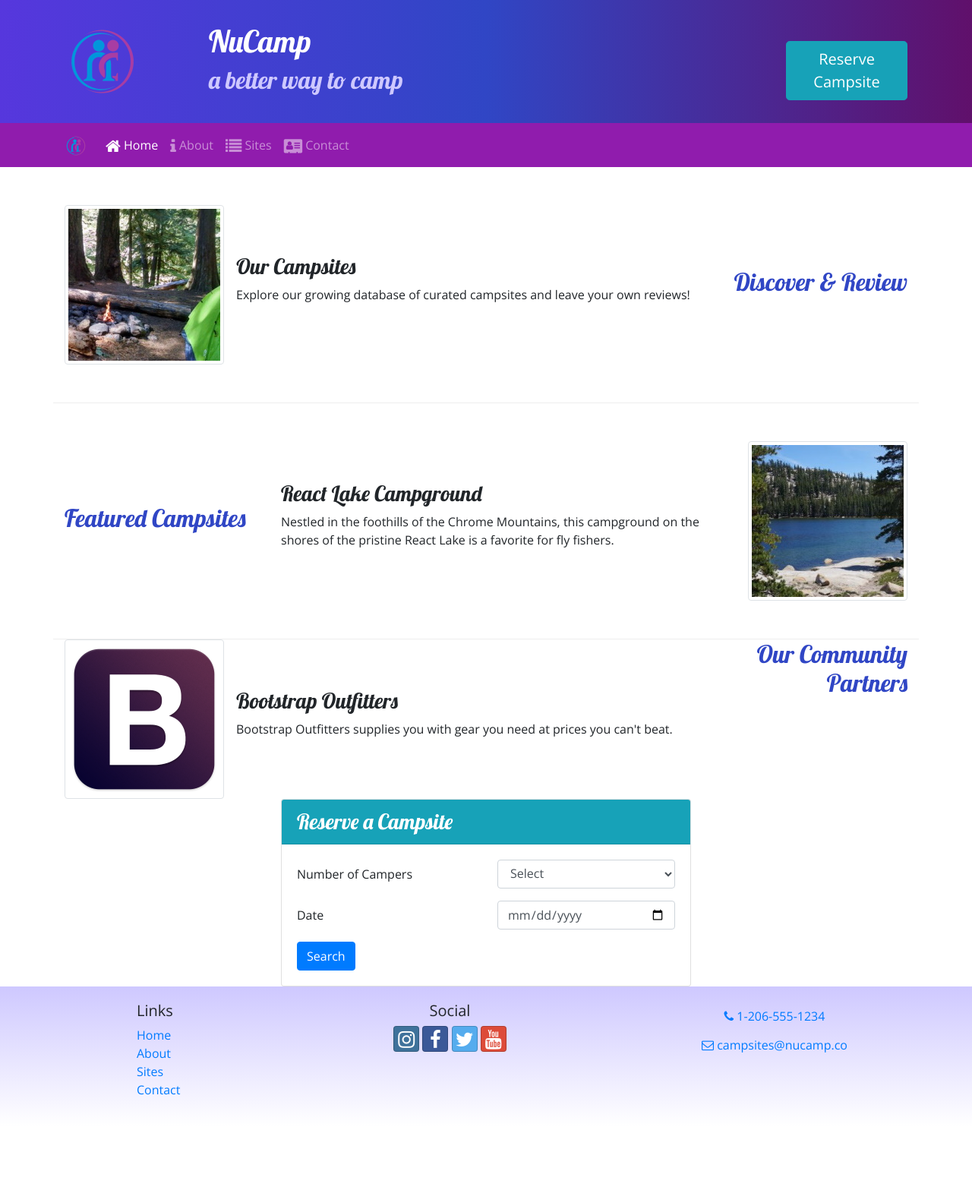
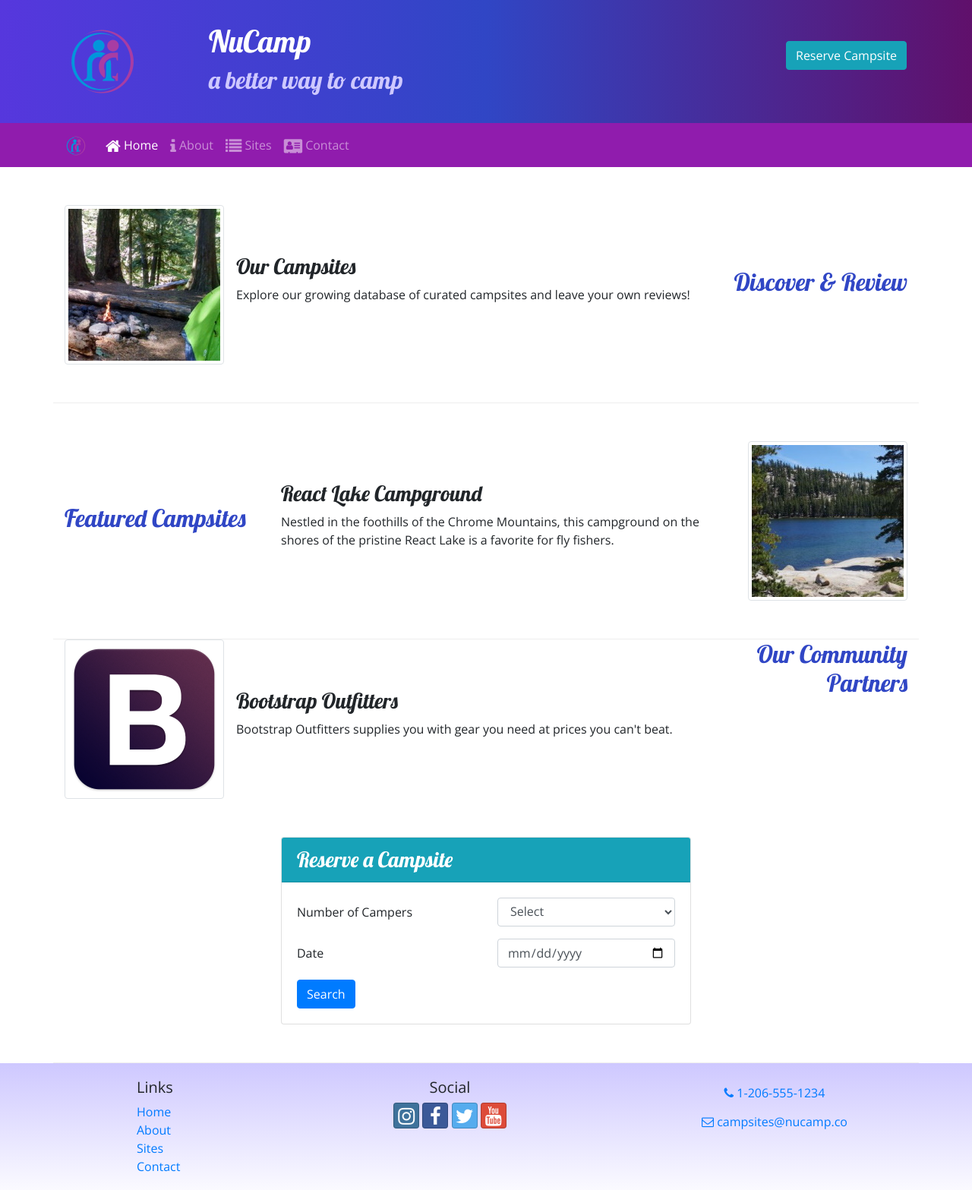
Before and after one commit to anaverse/nucampsite, a website: page Index.html in a window 1280 px wide. Shown: the whole page at 76% size. Before the commit the page ends 1483 px from the top, so only its background shows below. Drawn offline with nearby package versions, Linux system fonts and the light colour scheme.

Commit message:
class review

```diff
--- a/Index.html
+++ b/Index.html
@@ -31,7 +31,7 @@
                     <h2>a better way to camp</h2>
                 </div>
                 <div class="mt-4 col col-md-4 col-xl-2">
-                    <a role="button" class="btn btn-lg btn-info" href="#reserveForm" >Reserve Campsite</a>
+                    <a role="button" class="btn btn-info" href="#reserveForm" >Reserve Campsite</a>
                 </div>
 
             </div>
@@ -95,7 +95,7 @@
         </div>
 
         <div class="row">
-            <!-- missing row-content class -->
+            <!-- row class -->
             <div class="col-sm-4 order-sm-last col-md-3">
                 <h2 class="text-sm-right">Our Community Partners</h2>
             </div>
@@ -112,8 +112,8 @@
         </div>
 
 
-        <div class="row ">
-            <!-- missing row-content class -->
+        <div class="row row-content">
+            <!-- row class -->
             <div class="col col-sm-6 mx-auto">
                 <div class="card">
                     <h3 class="card-header bg-info text-white">Reserve a Campsite</h3>
@@ -124,7 +124,7 @@
                                 <label for="numCampers" class="col-sm-6 col-form-label">Number of Campers</label>
                                 <div class="col">
                                     <select class="form-control" name="numCampers" id="numCampers">
-                                        <!-- 2.8.3.1: Give the first <option> element the text content of "Select..." -->
+
                                         <option selected>Select</option>
                                         <option value="1">1</option>
                                         <option value="2">2</option>
@@ -138,8 +138,7 @@
 
                             <div class="row form-group">
                                 <label for="date" class="col-sm-6 col-form-label">Date</label>
-                                <div class="col col-sm-6">     <!-- Why do I need col-sm-6 here when I didn't need it for the select drop down -->
-                                    <!-- removing col-sm-6 on firefox had no affect for me - it worked the same either way when on XS viewport -->
+                                <div class="col col-sm-6">
                                 <input class="form-control" type="date" id="date" name="date" />
                                 </div>
                             </div>
```
Also changed, not shown: 2 other files.
